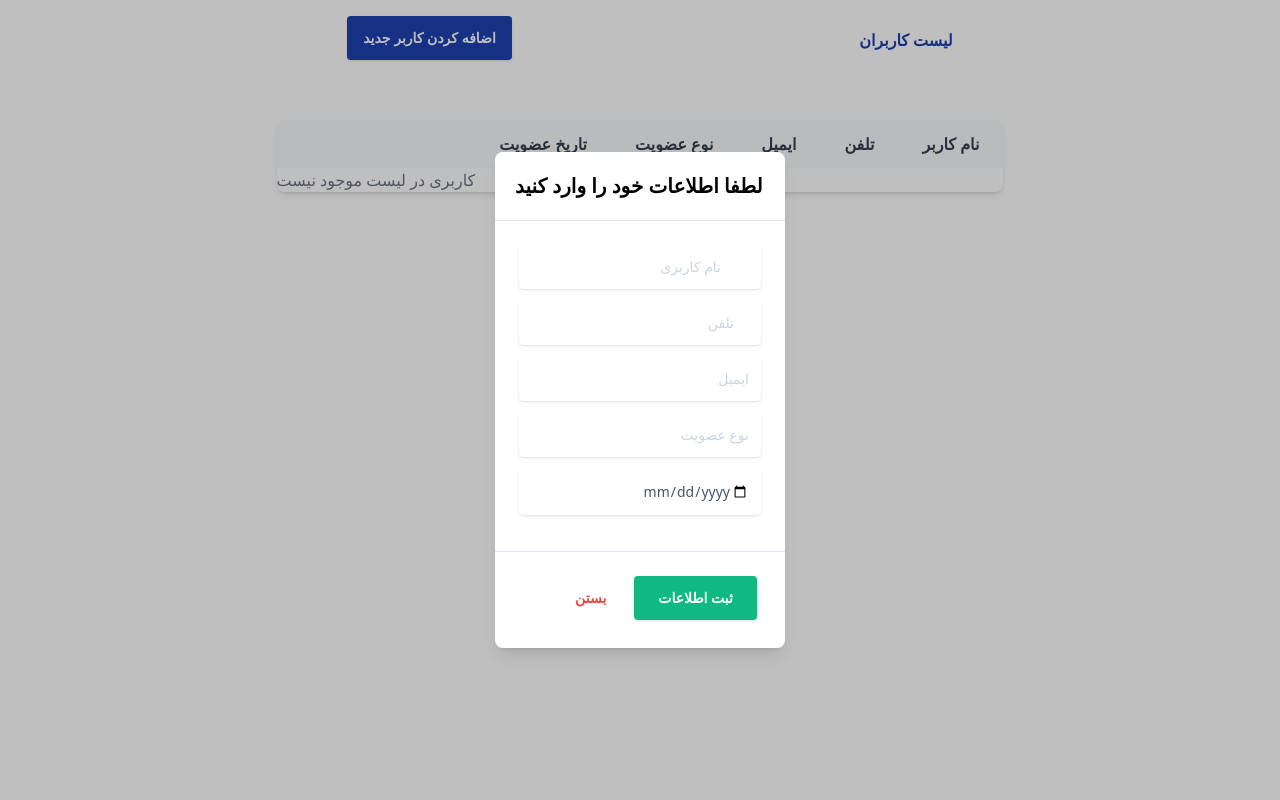
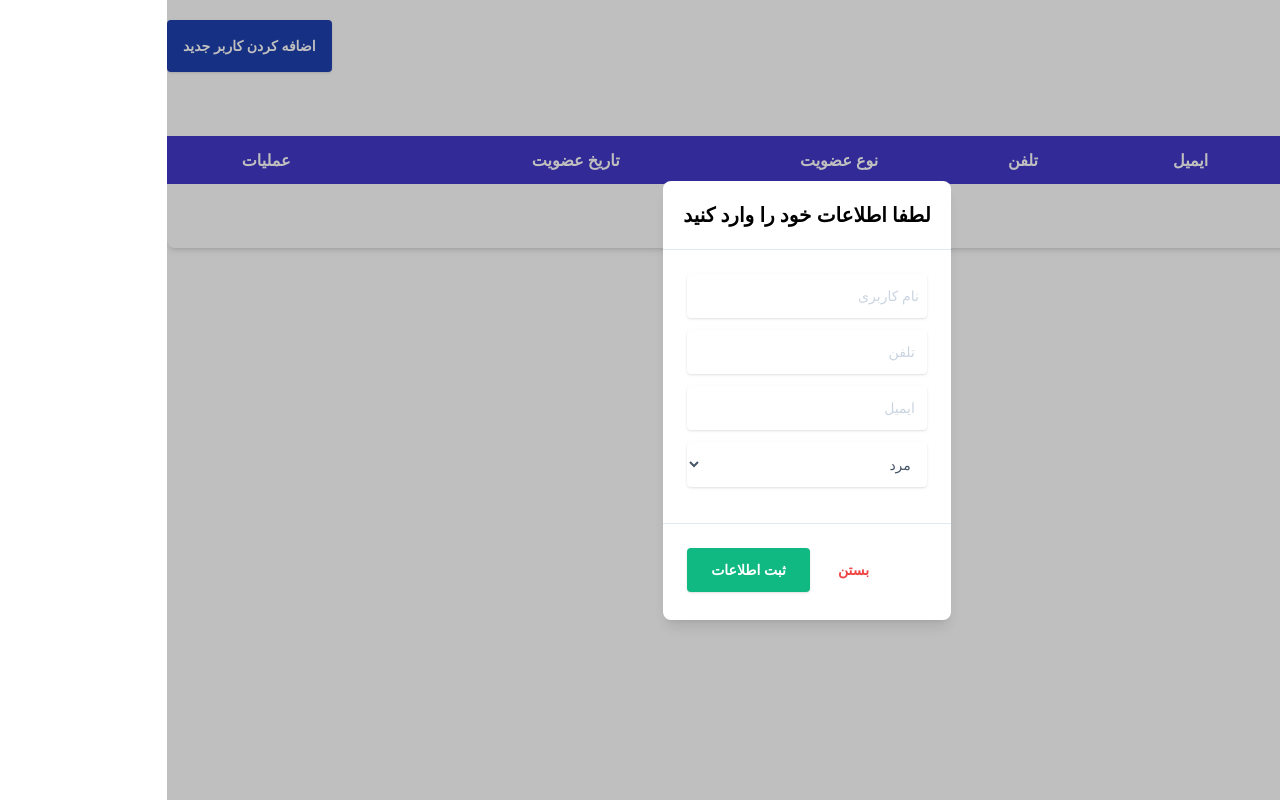
Before and after one commit to mlotfalia/user-list, a React (Create React App) app: page / in a window 1280 px wide. Both pictures are taken after a click on the button "اضافه کردن کاربر جدید". Built offline with nearby package versions, Linux system fonts and the light colour scheme.

Commit message:
The project structure improved.

```diff
--- a/package.json
+++ b/package.json
@@ -8,6 +8,7 @@
     "@testing-library/react": "^13.2.0",
     "@testing-library/user-event": "^13.5.0",
     "heroicons-react": "^1.4.1",
+    "jalali-moment": "^3.3.11",
     "react": "^18.1.0",
     "react-dom": "^18.1.0",
     "react-icons": "^4.3.1",
--- a/public/index.html
+++ b/public/index.html
@@ -1,5 +1,5 @@
 <!DOCTYPE html>
-<html lang="en">
+<html lang="en" dir="rtl">
   <head>
     <meta charset="utf-8" />
     <link rel="icon" href="%PUBLIC_URL%/favicon.ico" />
--- a/src/App.js
+++ b/src/App.js
@@ -3,7 +3,7 @@ import UserPage from "./components/users";
 
 export default function App() {
   return (
-    <div className="App">
+    <div className="container mx-auto mt-5">
       <UserPage />
     </div>
   );
--- a/src/components/users/addUser.js
+++ b/src/components/users/addUser.js
@@ -1,47 +1,37 @@
 import React, { useState } from "react";
 
 export default function AddUser({ addUser }) {
+
   const [showModal, setShowModal] = useState(false);
+
   const [user, setUser] = useState({
     userName: "",
     tel: "",
     email: "",
-    membership: "",
-    date: "",
+    membership: "مرد",
+    date: Date.now()
   });
+
   const addUserHandler = (e) => {
     e.preventDefault();
-
-    addUser((prevState) => {
-      return [...prevState, user];
-    });
+    addUser(prevState => [{...user, id: Date.now()}, ...prevState]);
     setShowModal(false);
   };
 
-  const changeInput = (e) => {
-    let name = e.target.name;
-    let value = e.target.value;
-    setUser({
-      ...user,
-      [name]: value,
-    });
-  };
+  const changeInput = ({target: {name, value}}) => setUser({...user, [name]: value});
 
   return (
     <>
-      <div className="flex justify-evenly">
-        <button
-          className="bg-blue-800 text-white active:bg-blue-600 font-bold uppercase text-sm px-4  rounded shadow hover:shadow-lg outline-none focus:outline-none mr-1 mb-1 ease-linear transition-all duration-150"
-          type="button"
-          onClick={() => setShowModal(true)}
-        >
+      <div className="flex justify-between">
+        <span className="m-3  text-blue-800 font-bold text-2xl">لیست کاربران</span>
+        <button onClick={() => setShowModal(true)} className="bg-blue-800 text-white active:bg-blue-600 font-bold uppercase text-sm px-4  rounded shadow hover:shadow-lg outline-none focus:outline-none mr-1 mb-1 ease-linear transition-all duration-150" type="button">
           اضافه کردن کاربر جدید
         </button>
-
-        <span className="m-3  text-blue-800 font-bold  ">لیست کاربران</span>
       </div>
 
-      {showModal ? (
+      {
+        showModal
+        ?
           <form className="p-5 " onSubmit={addUserHandler}>
             <div className="justify-center items-center flex overflow-x-hidden overflow-y-auto fixed inset-0 z-50 outline-none focus:outline-none">
               <div className="relative w-auto my-6 mx-auto max-w-3xl">
@@ -53,72 +43,38 @@ export default function AddUser({ addUser }) {
                       لطفا اطلاعات خود را وارد کنید
                     </h3>
                   </div>
+
                   {/*body*/}
                   <div className="relative p-6 flex-auto">
+
                     <div className="relative flex w-full flex-wrap items-stretch mb-3">
-                    <input
-                      type="text"
-                      name="userName"
-                      placeholder="نام کاربری"
-                      onChange={changeInput}
-                      className="text-right py-3 placeholder-slate-300 text-slate-600 relative bg-white bg-white rounded text-sm border-0 shadow outline-none focus:outline-none focus:ring w-full pr-10"
-                    />
-                    <span className="z-10 h-full leading-snug font-normal absolute text-center text-slate-300 absolute bg-transparent rounded text-base items-center justify-center w-8 right-0 pr-3 py-3">
-                      <i className="fas fa-user"></i>
-                    </span>
-                  </div>
-                  <div className="mb-3 pt-0">
-                    <input
-                      type="number"
-                      name="tel"
-                      placeholder="تلفن"
-                      onChange={changeInput}
-                      className="text-right px-3 py-3 placeholder-slate-300 text-slate-600 relative bg-white bg-white rounded text-sm border-0 shadow outline-none focus:outline-none focus:ring w-full"
-                    />
-                  </div>
-                  <div className=" mb-3 pt-0">
-                    <input
-                      type="text"
-                      name="email"
-                      placeholder="ایمیل"
-                      onChange={changeInput}
-                      className="text-right px-3 py-3 placeholder-slate-300 text-slate-600 relative bg-white bg-white rounded text-sm border-0 shadow outline-none focus:outline-none focus:ring w-full"
-                    />
-                  </div>
-                  <div className=" mb-3 pt-0">
-                    <input
-                      type="text"
-                      name="membership"
-                      placeholder="نوع عضویت"
-                      onChange={changeInput}
-                      className="text-right px-3 py-3 placeholder-slate-300 text-slate-600 relative bg-white bg-white rounded text-sm border-0 shadow outline-none focus:outline-none focus:ring w-full"
-                    />
+                      <input onChange={changeInput} name="userName" placeholder="نام کاربری" className="text-right py-3 placeholder-slate-300 text-slate-600 relative bg-white bg-white rounded text-sm border-0 shadow outline-none focus:outline-none focus:ring w-full pr-2 border border-gray-300" />
                     </div>
 
                     <div className="mb-3 pt-0">
-                    <input
-                      type="Date"
-                      name="date"
-                      placeholder="تاریخ عضویت"
-                      onChange={changeInput}
-                      className=" text-right px-3 py-3 placeholder-slate-300 text-slate-600 relative bg-white bg-white rounded text-sm border-0 shadow outline-none focus:outline-none focus:ring w-full"
-                    />
+                      <input onChange={changeInput} type="number" name="tel" placeholder="تلفن" className="text-right px-3 py-3 placeholder-slate-300 text-slate-600 relative bg-white bg-white rounded text-sm border-0 shadow outline-none focus:outline-none focus:ring w-full border border-gray-300" />
                     </div>
+
+                    <div className=" mb-3 pt-0">
+                      <input onChange={changeInput} name="email" placeholder="ایمیل" className="text-right px-3 py-3 placeholder-slate-300 text-slate-600 relative bg-white bg-white rounded text-sm border-0 shadow outline-none focus:outline-none focus:ring w-full border border-gray-300" />
                     </div>
+
+                    <div className=" mb-3 pt-0">
+                      <select value={user.membership} onChange={changeInput} name="membership" className="text-right px-3 py-3 placeholder-slate-300 text-slate-600 relative bg-white bg-white rounded text-sm border-0 shadow outline-none focus:outline-none focus:ring w-full border border-gray-300">
+                        <option value="مرد">مرد</option>
+                        <option value="زن">زن</option>
+                      </select>
+                    </div>
+
+                  </div>
+
                   {/*footer*/}
-
                   <div className="flex items-center justify-end p-6 border-t border-solid border-slate-200 rounded-b">
-                  <button
-                    className="text-red-500 background-transparent font-bold uppercase px-6 py-2 text-sm outline-none focus:outline-none mr-1 mb-1 ease-linear transition-all duration-150"
-                    type="button"
-                    onClick={() => setShowModal(false)}
-                  >
+                    <button onClick={() => setShowModal(false)} className="text-red-500 background-transparent font-bold uppercase px-6 py-2 text-sm outline-none focus:outline-none mr-1 mb-1 ease-linear transition-all duration-150">
                       بستن
                     </button>
-                  <button
-                    className="bg-emerald-500 text-white active:bg-emerald-600 font-bold uppercase text-sm px-6 py-3 rounded shadow hover:shadow-lg outline-none focus:outline-none mr-1 mb-1 ease-linear transition-all duration-150"
-                    type="submit"
-                  >
+
+                    <button type="submit" className="bg-emerald-500 text-white active:bg-emerald-600 font-bold uppercase text-sm px-6 py-3 rounded shadow hover:shadow-lg outline-none focus:outline-none mr-1 mb-1 ease-linear transition-all duration-150">
                       ثبت اطلاعات
                     </button>
                   </div>
@@ -127,7 +83,8 @@ export default function AddUser({ addUser }) {
             </div>
             <div className="opacity-25 fixed inset-0 z-40 bg-black"></div>
           </form>
-      ) : null}
+        : null
+      }
     </>
   );
 }
--- a/src/components/users/index.js
+++ b/src/components/users/index.js
@@ -3,18 +3,13 @@ import TableUser from "./table";
 import { useState } from "react";
 
 export default function UsersPage() {
+
   const [users, setUsers] = useState([]);
 
-  console.log(users);
   return (
     <>
-      <div className="container   m-4">
         <AddUser addUser={setUsers} />
-      </div>
-
-      <div className="flex justify-center">
         <TableUser users={users} />
-      </div>
     </>
   );
 }
--- a/src/components/users/table.js
+++ b/src/components/users/table.js
@@ -1,61 +1,17 @@
-import { AiFillDelete } from "react-icons/ai";
-import { FaEdit } from "react-icons/fa";
+import TableHead from './tableHead'
+import TableItem from './tableItem'
 
 export default function Table({ users }) {
-  console.log(users);
+
   return (
     <>
       <div className="relative overflow-x-auto shadow-md sm:rounded-lg">
-        <table className="w-full  text-gray-500 ">
-          <thead className=" text-s text-gray-700  bg-gray-50 ">
-            <tr>
-              <th scope="col" className="px-6 py-3">
-                <span className="sr-only"></span>
-              </th>
-
-              <th scope="col" className="px-6 py-3  text-right">
-                تاریخ عضویت
-              </th>
-
-              <th scope="col" className="px-6 py-3  text-right">
-                نوع عضویت
-              </th>
-              <th scope="col" className="px-6 py-3  text-right">
-                ایمیل
-              </th>
-              <th scope="col" className="px-6 py-3  text-right">
-                تلفن
-              </th>
-              <th scope="col" className="px-6 py-3 text-center">
-                نام کاربر
-              </th>
-            </tr>
-          </thead>
+        <table className="w-full text-gray-500 mt-5">
+          <TableHead />
           <tbody>
-            {users.length ? (
-              <tr
-                key={users.email}
-                className="bg-white border-b  hover:bg-gray-50 dark:hover:bg-gray-600"
-              >
-                <td className="px-6 py-4 flex justify-evenly">
-                  <button className=" mr-4 font-medium text-red-600 hover:underline text-right">
-                    <AiFillDelete />
-                  </button>
-                  <a href="#" className="text-indigo-600 hover:text-indigo-900">
-                    <FaEdit />
-                    <span className="sr-only">{users.name}</span>
-                  </a>
-                </td>
-                <td className="px-6 py-4  text-right">{users.name}</td>
-                <td className="px-6 py-4  text-right">{users.tel}</td>
-                <td className="px-6 py-4  text-right">{users.email}</td>
-                <td className="px-6 py-4  text-right">{users.membership}</td>
-                <td className="px-6 py-4  text-right">{users.date}</td>
-              </tr>
-            ) : (
-              " کاربری  در لیست موجود نیست"
-            )}
+            {users.map(user => <TableItem key={user.id} {...user} />)}
           </tbody>
+          {!users.length ? <tfoot><tr><td colSpan="6" className="text-center p-5">دیتایی یافت نشد</td></tr></tfoot> : null}
         </table>
       </div>
     </>
--- /dev/null
+++ b/src/components/users/tableHead.js
@@ -0,0 +1,31 @@
+const TableHead = () => (
+    <thead className="font-semibold bg-indigo-700 text-white">
+        <tr>
+            <th scope="col" className="px-6 py-3 text-center">
+                نام کاربر
+            </th>
+
+            <th scope="col" className="px-6 py-3  text-right">
+                ایمیل
+            </th>
+
+            <th scope="col" className="px-6 py-3  text-right">
+                تلفن
+            </th>
+
+            <th scope="col" className="px-6 py-3  text-right">
+                نوع عضویت
+            </th>
+
+            <th scope="col" className="px-6 py-3  text-right">
+                تاریخ عضویت
+            </th>
+
+            <th scope="col" className="px-6 py-3">
+                عملیات
+            </th>
+        </tr>
+    </thead>
+)
+
+export default TableHead
--- /dev/null
+++ b/src/components/users/tableItem.js
@@ -0,0 +1,24 @@
+import moment from 'jalali-moment'
+
+const TableItem = ({userName, tel, email, membership, date}) => {
+
+    return (
+        <tr className="bg-white border-b hover:bg-gray-50 dark:hover:bg-gray-600">
+            <td className="px-6 py-4  text-right">{userName}</td>
+            <td className="px-6 py-4  text-right">{tel}</td>
+            <td className="px-6 py-4  text-right">{email}</td>
+            <td className="px-6 py-4  text-right">{membership}</td>
+            <td className="px-6 py-4  text-right">{moment(new Date(date), 'YYYY/MM/DD').locale('fa').format('YYYY/MM/DD')}</td>
+            <td className="px-6 py-4 flex justify-evenly">
+                <button className=" mr-4 font-medium text-red-600 hover:underline text-right">
+                    حذف
+                </button>
+                <button className=" mr-4 font-medium text-indigo-700 hover:underline text-right">
+                    ویرایش
+                </button>
+            </td>
+        </tr>
+    )
+}
+
+export default TableItem
```
Also changed, not shown: 1 other file (tests, documents, lock files or other folders). Lines whose indentation alone changed are shown as unchanged.
